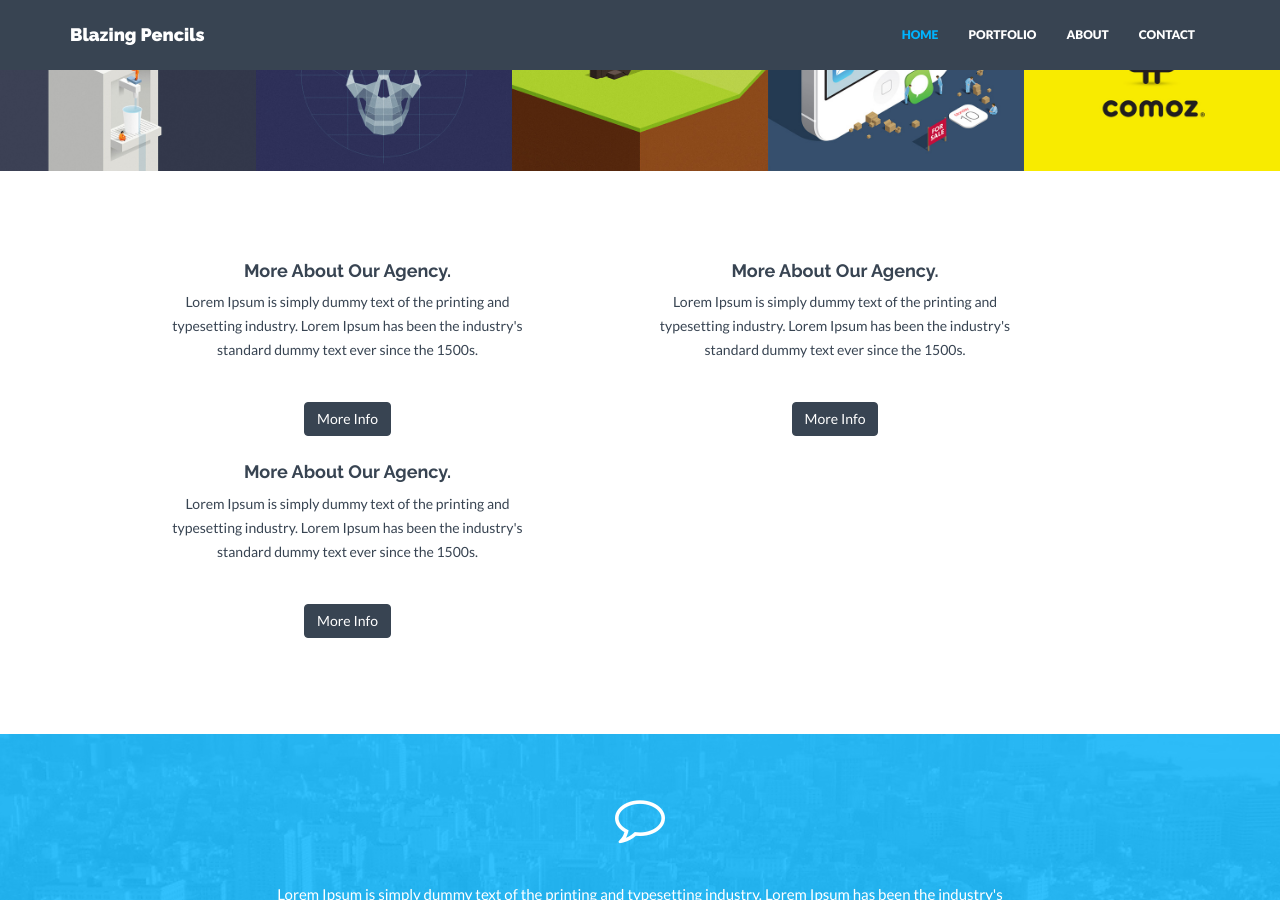
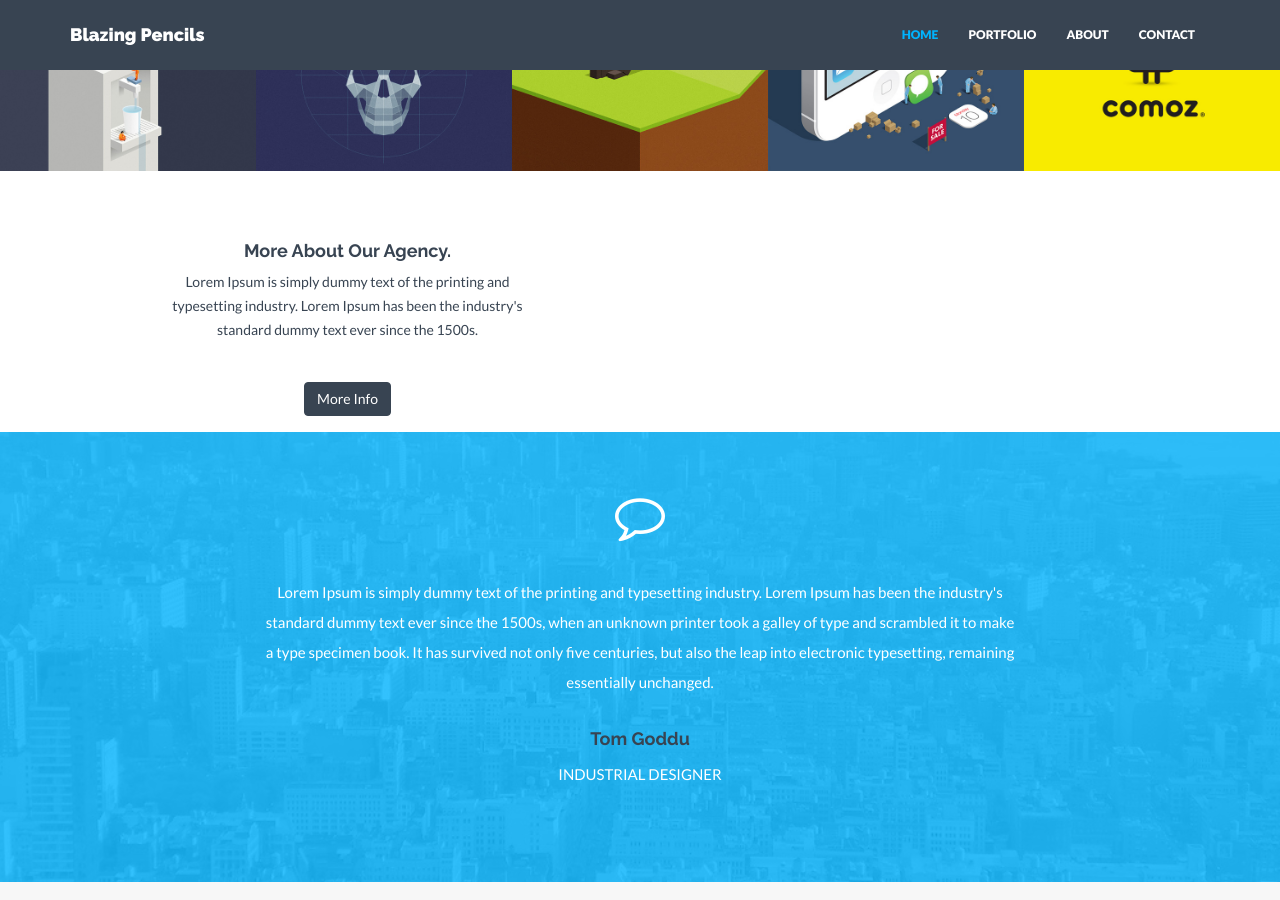
Before and after one commit to blazingpencils/blazingpencils.github.io, a Jekyll site: the page built from index.html, in a window 1280 px wide and 900 px high, scrolled down 1469 px. Built offline with Jekyll 4.4.1, drawn with Linux system fonts in a browser that asks for light colours; nearby versions of some CDN libraries; library files that are not in the unit come from our copies.

Commit message:
Update index.html

```diff
--- a/index.html
+++ b/index.html
@@ -31,18 +31,8 @@ permalink: /
 
 {% include portfolio.html title="LATEST WORKS" limit=10 %}
 
-<div class="container mtb">
+<div class="container">
     <div class="row centered">
-        <div class="col-lg-4 col-lg-offset-1">
-            <h4>More About Our Agency.</h4>
-            <p>{{ site.about }}</p>
-            <p><br/><a href="{{ "/about/" | prepend: site.baseurl }}" class="btn btn-theme">More Info</a></p>
-        </div>
-        <div class="col-lg-4 col-lg-offset-1">
-            <h4>More About Our Agency.</h4>
-            <p>{{ site.about }}</p>
-            <p><br/><a href="{{ "/about/" | prepend: site.baseurl }}" class="btn btn-theme">More Info</a></p>
-        </div>
         <div class="col-lg-4 col-lg-offset-1">
             <h4>More About Our Agency.</h4>
             <p>{{ site.about }}</p>
```
